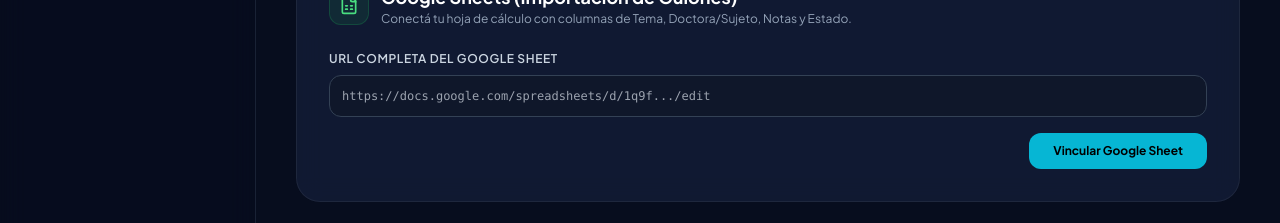
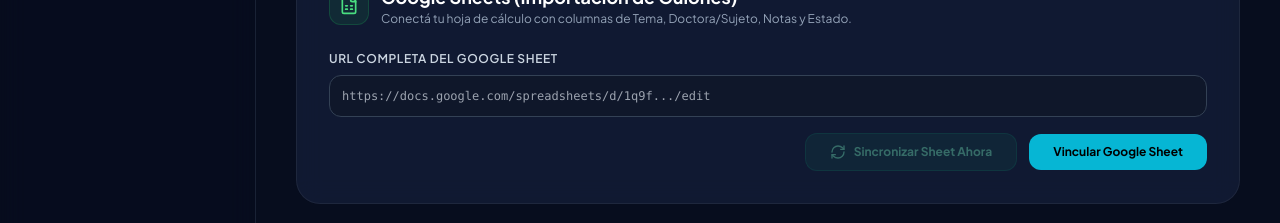
Before and after one commit to elbuje/tecnogen-studio, a React (Vite) app in the folder frontend/: page /app/integrations in a window 1280 px wide. Shown: the part 1355-1578 px from the top of the page. Built offline with nearby package versions, Linux system fonts and the light colour scheme; no server answers; sample sign-in values are in the browser's storage; a web font is replaced by a local one.

Commit message:
feat(ui): add sync sheet buttons to dashboard and integrations, remove preset layouts, show slide prompt in viewer

```diff
--- a/frontend/src/pages/BrandKit.tsx
+++ b/frontend/src/pages/BrandKit.tsx
@@ -371,63 +371,7 @@
             </Link>
           </div>
 
-          {/* 10 Tarjetas de Distribución Visual y Composición */}
-          <div className="p-8 rounded-3xl glass-card space-y-6">
-            <div className="flex flex-col sm:flex-row sm:items-center justify-between gap-2 border-b border-slate-800 pb-4">
-              <div>
-                <h2 className="text-lg font-bold text-white flex items-center gap-2">
-                  <Layout className="w-5 h-5 text-cyan-400" /> Distribución y Composición Gráfica (10 Estilos)
-                </h2>
-                <p className="text-xs text-slate-400">
-                  Seleccioná la estructura de diseño predeterminada que guiará la distribución de textos, imágenes y logos en tus diapositivas.
-                </p>
-              </div>
-              <div className="text-xs font-semibold px-3 py-1 rounded-full bg-slate-800 border border-slate-700 text-slate-300 self-start sm:self-auto">
-                Seleccionado: <span className="text-cyan-400 font-bold">{LAYOUT_PRESETS.find(p => p.id === (selectedBrand.layout_preset || 'editorial-top'))?.name}</span>
-              </div>
-            </div>
 
-            <div className="grid grid-cols-1 sm:grid-cols-2 lg:grid-cols-5 gap-4">
-              {LAYOUT_PRESETS.map((preset) => {
-                const isSelected = (selectedBrand.layout_preset || 'editorial-top') === preset.id;
-                return (
-                  <div
-                    key={preset.id}
-                    onClick={() => setSelectedBrand({ ...selectedBrand, layout_preset: preset.id })}
-                    className={`cursor-pointer rounded-2xl p-3 border transition-all duration-200 flex flex-col justify-between group relative overflow-hidden ${
-                      isSelected
-                        ? 'bg-slate-900 border-cyan-400 shadow-lg shadow-cyan-500/20 ring-1 ring-cyan-400'
-                        : 'bg-slate-950/60 border-slate-800 hover:border-slate-700 hover:bg-slate-900/60'
-                    }`}
-                  >
-                    {isSelected && (
-                      <div className="absolute top-2 right-2 z-10 w-5 h-5 rounded-full bg-cyan-400 text-slate-950 flex items-center justify-center shadow-md">
-                        <Check className="w-3.5 h-3.5 stroke-[3]" />
-                      </div>
-                    )}
-
-                    <div className="mb-2">
-                      <div className="text-[10px] font-bold text-slate-500 uppercase tracking-wider mb-1">
-                        {preset.category}
-                      </div>
-                      <div className="text-xs font-bold text-white group-hover:text-cyan-300 transition-colors line-clamp-1">
-                        {preset.name}
-                      </div>
-                    </div>
-
-                    {/* Mini Wireframe Preview */}
-                    <div className="my-2 shadow-inner rounded-xl overflow-hidden border border-slate-800">
-                      {renderLayoutMiniWireframe(preset.id, isSelected)}
-                    </div>
-
-                    <p className="text-[11px] text-slate-400 leading-tight mt-1 line-clamp-2">
-                      {preset.description}
-                    </p>
-                  </div>
-                );
-              })}
-            </div>
-          </div>
 
           {/* Paleta de Colores y Tipografías */}
           <div className="p-8 rounded-3xl glass-card space-y-6">
--- a/frontend/src/pages/ContentViewer.tsx
+++ b/frontend/src/pages/ContentViewer.tsx
@@ -369,11 +369,28 @@
               </span>
             </div>
 
-            <div className="p-3.5 rounded-xl bg-slate-900/80 border border-slate-800 text-xs text-slate-300 font-mono leading-relaxed max-h-40 overflow-y-auto">
-              <span className="text-slate-500 font-sans block text-[10px] uppercase font-bold mb-1">
-                Prompt Enviado a OpenAI:
-              </span>
-              {currentSlide?.prompt_used || 'Generando prompt con OpenAI...'}
+            {/* Prompt exacto enviado a la IA */}
+            <div className="p-4 rounded-2xl bg-slate-900/90 border border-indigo-500/30 space-y-2">
+              <div className="flex items-center justify-between">
+                <span className="text-indigo-400 font-bold text-xs flex items-center gap-1.5">
+                  <Sparkles className="w-3.5 h-3.5" /> Prompt Enviado a la IA para este Slide
+                </span>
+                <button
+                  type="button"
+                  onClick={() => {
+                    if (currentSlide?.prompt_used) {
+                      navigator.clipboard.writeText(currentSlide.prompt_used);
+                      alert('¡Prompt copiado al portapapeles!');
+                    }
+                  }}
+                  className="px-2.5 py-1 rounded-lg bg-indigo-500/20 hover:bg-indigo-500/30 text-indigo-300 text-[10px] font-semibold border border-indigo-500/30 transition-all flex items-center gap-1"
+                >
+                  <Share2 className="w-3 h-3" /> Copiar Prompt
+                </button>
+              </div>
+              <div className="p-3 rounded-xl bg-slate-950 border border-slate-800 text-xs text-slate-200 font-mono leading-relaxed whitespace-pre-wrap max-h-48 overflow-y-auto selection:bg-indigo-500 selection:text-white">
+                {currentSlide?.prompt_used || 'Generando prompt con OpenAI...'}
+              </div>
             </div>
 
             {/* Granular Regeneration Form (1 Credit) */}
--- a/frontend/src/pages/Dashboard.tsx
+++ b/frontend/src/pages/Dashboard.tsx
@@ -15,7 +15,9 @@
   Palette,
   Video,
   FileImage,
-  Play
+  Play,
+  FileSpreadsheet,
+  RefreshCw
 } from 'lucide-react';
 
 export const Dashboard: React.FC = () => {
@@ -91,6 +93,25 @@
     }
   };
 
+  const [syncingSheet, setSyncingSheet] = useState(false);
+  const handleSyncSheet = async () => {
+    const brandId = selectedBrandId || (brands.length > 0 ? brands[0].id : null);
+    if (!brandId) {
+      alert('No hay una marca configurada para sincronizar.');
+      return;
+    }
+    try {
+      setSyncingSheet(true);
+      const res = await api.post('/ops/agents/sync-sheet', { brand_id: brandId });
+      alert(res.data.detail || `¡Sincronización exitosa! Pendientes encontrados: ${res.data.pending_count || 0}`);
+      await fetchData();
+    } catch (err: any) {
+      alert(err.response?.data?.detail || 'Error al sincronizar Google Sheet. Verificá que la URL esté configurada en Integraciones.');
+    } finally {
+      setSyncingSheet(false);
+    }
+  };
+
   return (
     <div className="p-8 space-y-8 max-w-7xl mx-auto">
       {/* Welcome Banner & Quick Action */}
@@ -109,6 +130,14 @@
         </div>
 
         <div className="flex flex-wrap items-center gap-3 relative z-10">
+          <button
+            onClick={handleSyncSheet}
+            disabled={syncingSheet}
+            className="px-5 py-3 rounded-2xl font-bold bg-emerald-500/20 hover:bg-emerald-500/30 text-emerald-300 border border-emerald-500/40 shadow-xl shadow-emerald-500/10 transition-all flex items-center gap-2 text-sm disabled:opacity-40"
+          >
+            <RefreshCw className={`w-4 h-4 ${syncingSheet ? 'animate-spin' : ''}`} />
+            {syncingSheet ? 'Sincronizando...' : 'Sincronizar Google Sheet'}
+          </button>
           <button
             onClick={() => handleOpenModalWithFormat('video_reel')}
             className="px-5 py-3 rounded-2xl font-bold bg-gradient-to-r from-purple-600 to-indigo-600 hover:from-purple-500 hover:to-indigo-500 text-white shadow-xl shadow-purple-600/25 transition-all flex items-center gap-2 text-sm"
--- a/frontend/src/pages/Integrations.tsx
+++ b/frontend/src/pages/Integrations.tsx
@@ -17,7 +17,8 @@
   Users,
   BookOpen,
   LayoutTemplate,
-  ShoppingBag
+  ShoppingBag,
+  RefreshCw
 } from 'lucide-react';
 
 export const Integrations: React.FC = () => {
@@ -140,6 +141,23 @@
       alert('Error al guardar Google Sheet.');
     } finally {
       setSavingSheets(false);
+    }
+  };
+
+  const [syncingSheet, setSyncingSheet] = useState(false);
+  const handleSyncSheet = async () => {
+    if (!selectedBrandId) {
+      alert('Seleccioná una marca primero.');
+      return;
+    }
+    try {
+      setSyncingSheet(true);
+      const res = await api.post('/ops/agents/sync-sheet', { brand_id: selectedBrandId });
+      alert(res.data.detail || `¡Sincronización exitosa! Pendientes encontrados: ${res.data.pending_count || 0}`);
+    } catch (err: any) {
+      alert(err.response?.data?.detail || 'Error al sincronizar Google Sheet.');
+    } finally {
+      setSyncingSheet(false);
     }
   };
 
@@ -464,7 +482,16 @@
             />
           </div>
 
-          <div className="flex justify-end">
+          <div className="flex items-center justify-end gap-3">
+            <button
+              type="button"
+              onClick={handleSyncSheet}
+              disabled={syncingSheet || !sheetsUrl}
+              className="px-6 py-2.5 rounded-xl font-bold bg-emerald-500/20 hover:bg-emerald-500/30 text-emerald-300 border border-emerald-500/30 text-xs transition-all flex items-center gap-2 disabled:opacity-40"
+            >
+              <RefreshCw className={`w-4 h-4 ${syncingSheet ? 'animate-spin' : ''}`} />
+              {syncingSheet ? 'Leyendo Sheet...' : 'Sincronizar Sheet Ahora'}
+            </button>
             <button
               type="submit"
               disabled={savingSheets}
```
